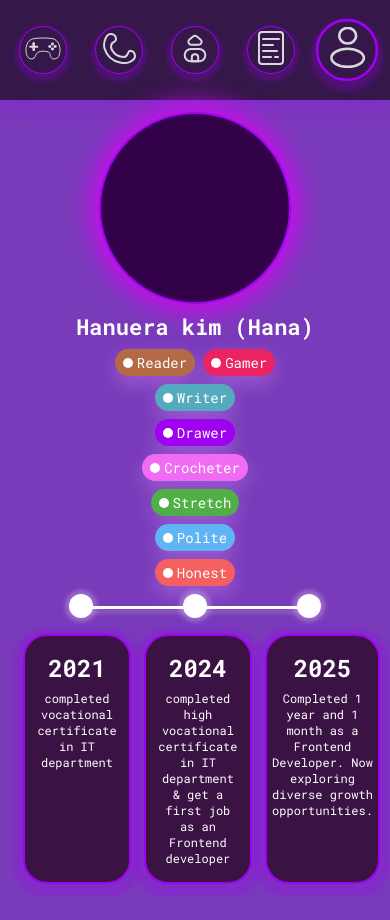
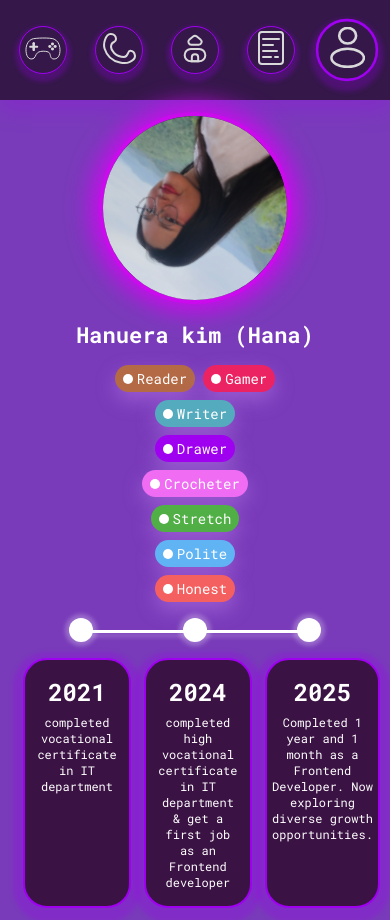
Before and after one commit to honnohoney/portfolioV2, an Angular app in the folder portfolio/: page /about in a window 390 px wide. Before the commit the page ends 896 px from the top, so only its background shows below. Built offline with nearby package versions, Linux system fonts and the light colour scheme.

Commit message:
display profile images, adjust responsive style, adding profile rotate animaiton

```diff
--- a/portfolio/src/app/components/pages/about-me-page/about-me-page.html
+++ b/portfolio/src/app/components/pages/about-me-page/about-me-page.html
@@ -1,6 +1,8 @@
 <div class="about-me-page-container">
   <div class="about-me-page-body">
-    <div class="profile-picture"></div>
+    <div class="profile-frame">
+     <img src="../../../../assets/img/person/1.jpg" class="profile-picture" />
+    </div>
     <div class="title-name">Hanuera kim (Hana)</div>
     <div class="tag-group">
       @for(tag of tagList; track $index){
--- a/portfolio/src/app/components/pages/about-me-page/about-me-page.scss
+++ b/portfolio/src/app/components/pages/about-me-page/about-me-page.scss
@@ -11,13 +11,20 @@
       gap: 16px;
       align-items: center;
       max-width: 80%;
-      .profile-picture {
+      .profile-frame {
         width: 13em;
         height: 13em;
         background-color: $profile-background-color;
         border-radius: 50%;
-        border: 2px solid $border-color-1;
+        border: 4px solid $border-color-3;
         box-shadow: $box-shadow-3;
+        overflow: hidden;
+        .profile-picture {
+          width: 100%;
+          height: 100%;
+          object-fit: cover;
+          animation: rotationRadio 8s linear infinite;
+        }
       }
       .title-name {
         font-size: 28px;
@@ -50,13 +57,12 @@
   }
 }
 
-@media  #{$media-m} {
+@media #{$media-m} {
   :host {
     .about-me-page-container {
       padding: 12px;
       .about-me-page-body {
-        gap: 8px;
-        .profile-picture {
+        .profile-frame {
           width: 12em;
           height: 12em;
         }
@@ -91,3 +97,12 @@
     box-shadow: 0 8px 20px 0 rgba($light-purple-color, 0.25);
   }
 }
+
+@keyframes rotationRadio {
+  0% {
+    transform: rotate(0deg);
+  }
+  100% {
+    transform: rotate(360deg);
+  }
+}
```
